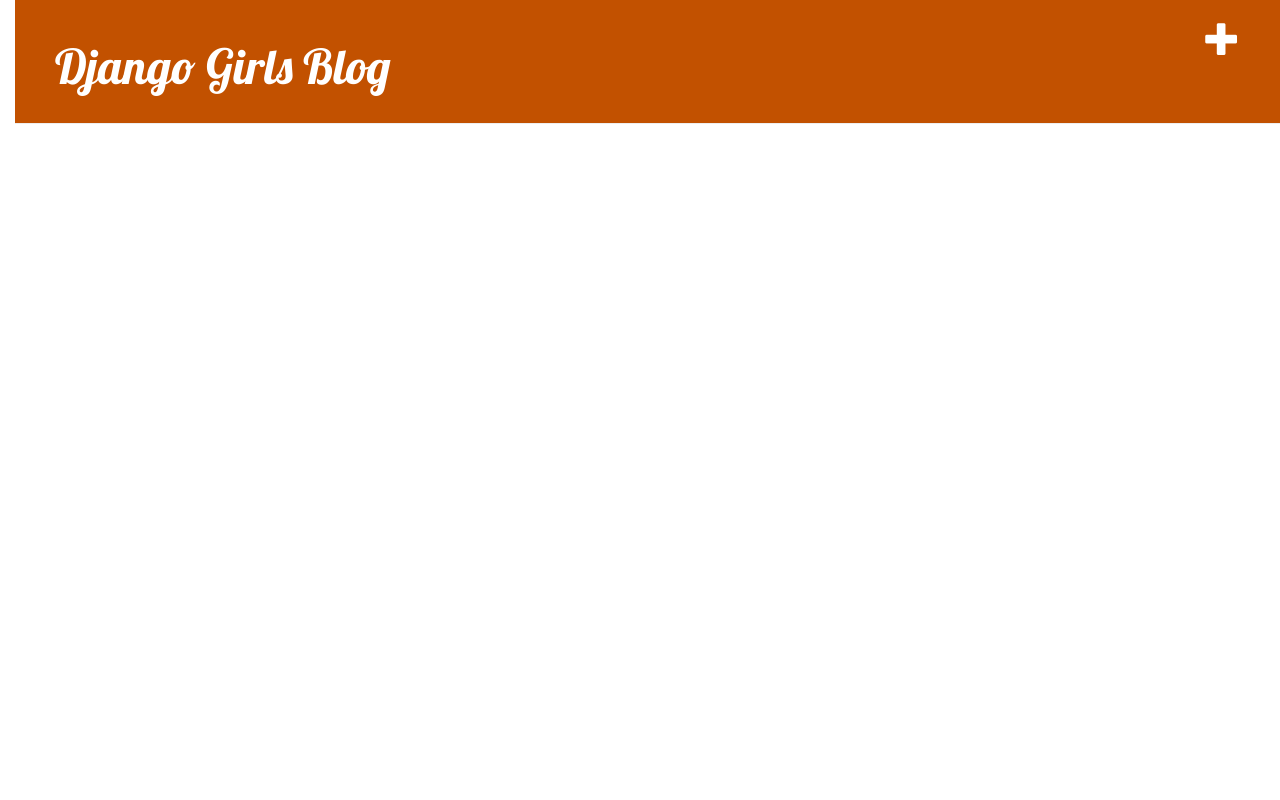
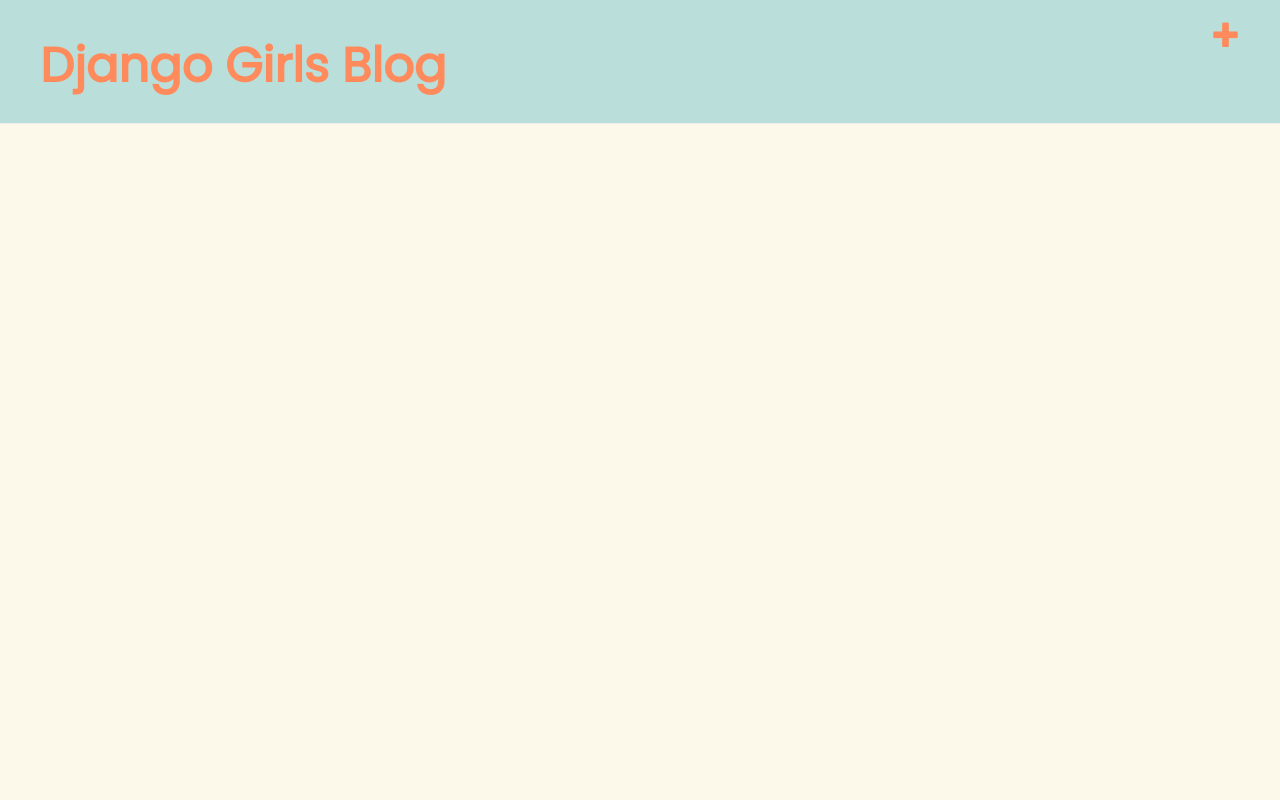
Before and after one commit to alisaduncan/my-first-blog, a Django app: page / in a window 1280 px wide. Run offline with Django 3.2, Linux system fonts and the light colour scheme; the visitor is signed in with stand-in values (Sample User, id 1); data that the repository does not hold is empty; some libraries are stand-ins or nearby versions.

Commit message:
update styles

```diff
--- a/blog/static/css/blog.css
+++ b/blog/static/css/blog.css
@@ -1,21 +1,23 @@
 body {
-   padding-left: 15px;
+   font-family: 'Raleway', sans-serif;
+   background-color: #fcf9ea
 }
 
 h1 a, h2 a {
    color: #C25100;
-   font-family: 'Lobster';
+   font-family: 'Poppins', sans-serif;
 }
 
 .page-header {
-   background-color: #C25100;
+   background-color: #badfdb;
    margin-top: 0;
    padding: 20px 20px 20px 40px;
 }
 
 .page-header h1, .page-header h1 a, .page-header h1 a:visited, .page-header h1 a:active {
-   color: #ffffff;
+   color: #ff8a5c;
    font-size: 36pt;
+   font-weight: 700;
    text-decoration: none;
 }
 
@@ -24,7 +26,7 @@
 }
 
 h1, h2, h3, h4 {
-   font-family: 'Lobster', cursive;
+   font-family: 'Poppins', sans-serif;
 }
 
 .date {
@@ -40,9 +42,9 @@
 }
 
 .top-menu, .top-menu:hover, .top-menu:visited {
-   color: #ffffff;
+   color: #ff8a5c;
    float: right;
-   font-size: 26pt;
+   font-size: 20pt;
    margin-right: 20px;
 }
 
@@ -50,6 +52,15 @@
    margin-bottom: 70px;
 }
 
+.post h2 {
+   color: #042f4b;
+}
+
 .post h2 a, .post h2 a:visited {
-   color: #000000;
+   color: #042f4b;
 }
+
+div.post + div.post {
+   padding: 25px 0;
+   border-top: 1px dashed #49beb7;
+}
--- a/blog/templates/blog/base.html
+++ b/blog/templates/blog/base.html
@@ -4,7 +4,7 @@
         <title>Django Girls blog</title>
         <link rel="stylesheet" href="//maxcdn.bootstrapcdn.com/bootstrap/3.2.0/css/bootstrap.min.css">
         <link rel="stylesheet" href="//maxcdn.bootstrapcdn.com/bootstrap/3.2.0/css/bootstrap-theme.min.css">
-        <link href='//fonts.googleapis.com/css?family=Lobster&subset=latin,latin-ext' rel='stylesheet' type='text/css'>
+        <link href="https://fonts.googleapis.com/css?family=Poppins|Raleway&display=swap" rel="stylesheet">
         <link rel="stylesheet" href="{% static 'css/blog.css' %}">
     </head>
     <body>
```
